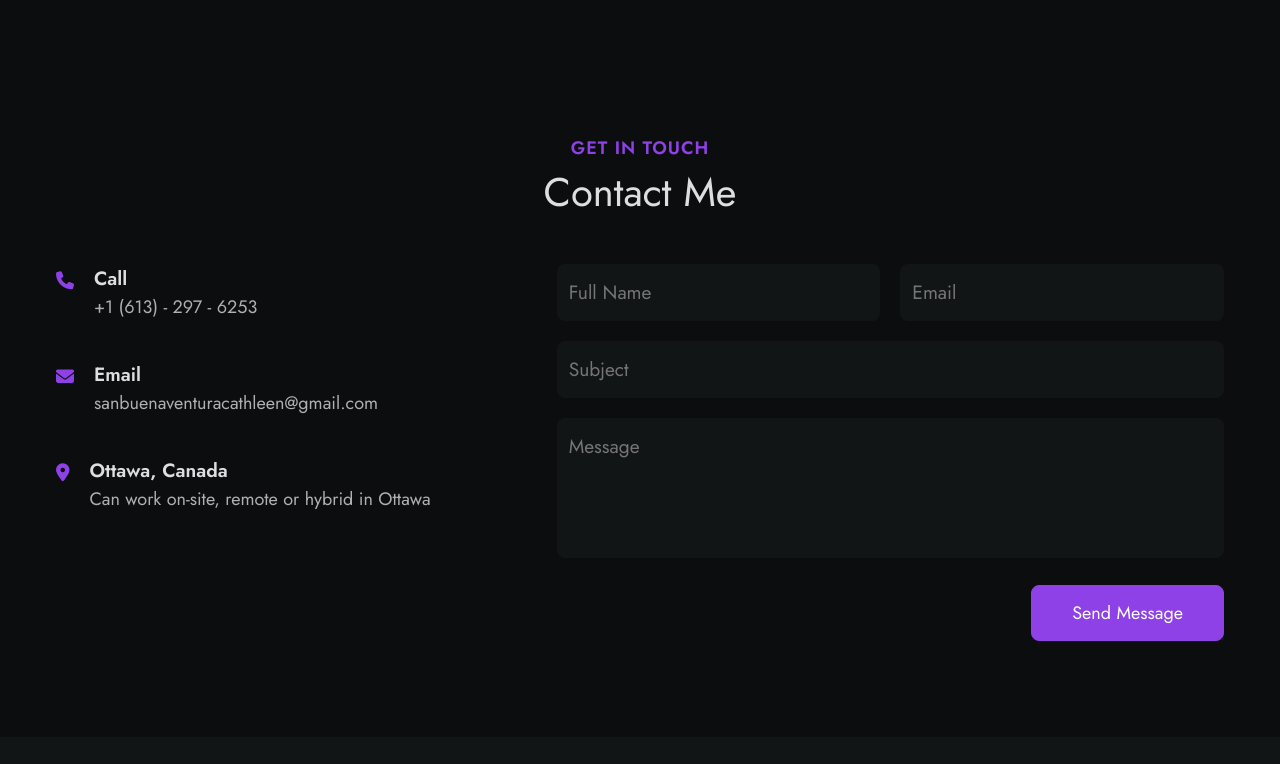
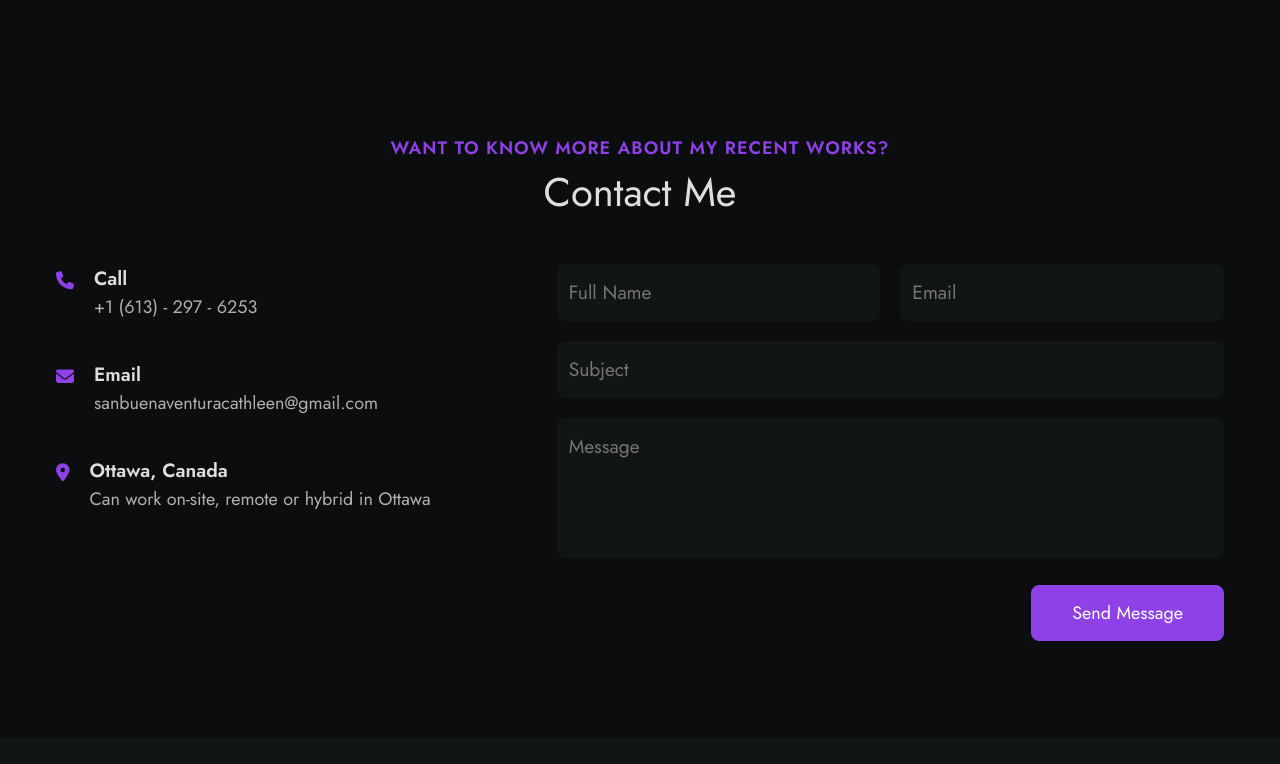
Before and after one commit to cathleensanbuenaventura/portfolio, a plain HTML site: page index.html in a window 1280 px wide. Shown: the part 4380-5144 px from the top of the page. Drawn offline with Linux system fonts and the light colour scheme.

Commit message:
Update index.html

```diff
--- a/index.html
+++ b/index.html
@@ -464,7 +464,7 @@
       </section>
       <!--==================== CONTACT ====================-->
 <section class="contact section" id="contact">
-  <h2 class="section__title title-center" data-title="Get in touch">
+  <h2 class="section__title title-center" data-title="Want to know more about my recent works?">
     Contact Me
   </h2>
   <div class="contact__container container grid">
```
